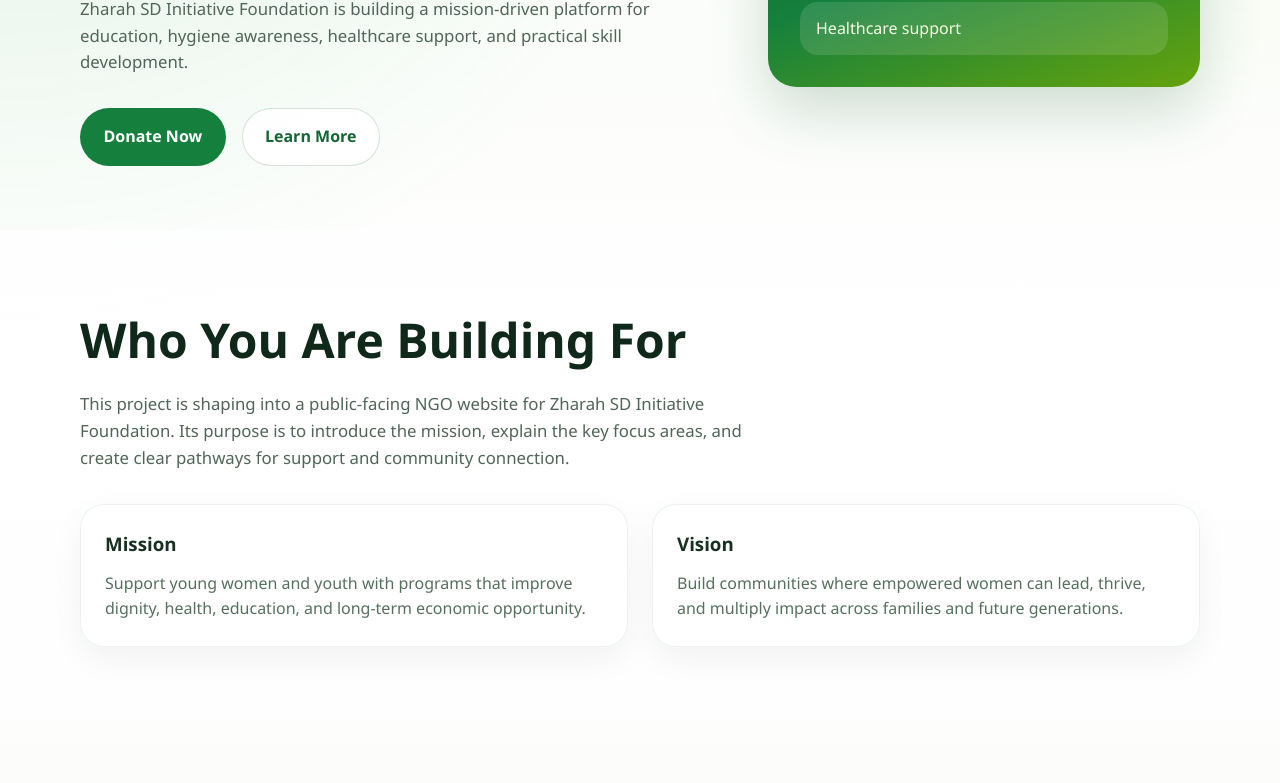
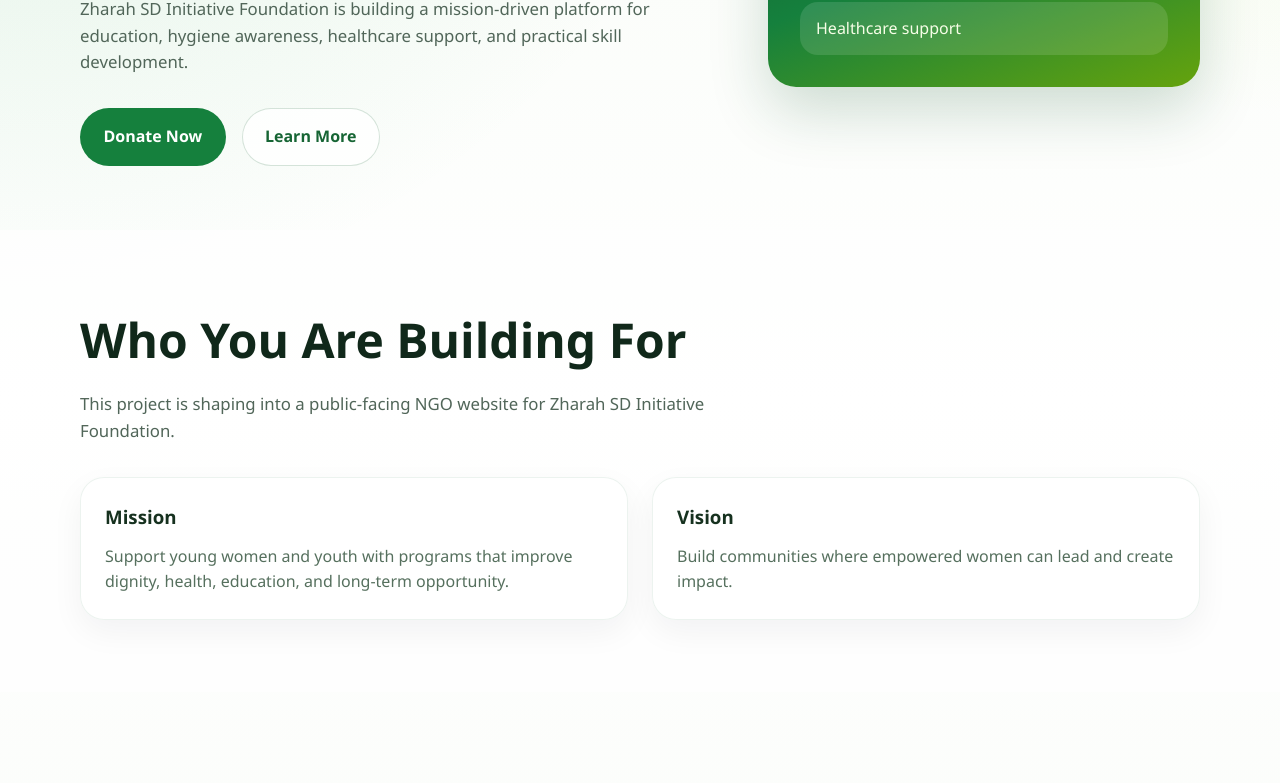
Before and after one commit to Abusadiq006/Zharah-SD-NGO, a React (Vite) app: page / in a window 1280 px wide. Shown: the part 455-1238 px from the top of the page. Built offline with nearby package versions, Linux system fonts and the light colour scheme.

Commit message:
adjusting about

```diff
--- a/src/sections/About.jsx
+++ b/src/sections/About.jsx
@@ -1,13 +1,11 @@
-const About = () => {
-  return (
+const About = ()=>{
+  return(
     <section className="section section--soft" id="about">
       <div className="container">
         <div className="section-header">
           <h2 className="section-title">Who You Are Building For</h2>
           <p className="section-copy">
-            This project is shaping into a public-facing NGO website for Zharah SD Initiative
-            Foundation. Its purpose is to introduce the mission, explain the key focus areas,
-            and create clear pathways for support and community connection.
+            This project is shaping into a public-facing NGO website for Zharah SD Initiative Foundation.
           </p>
         </div>
 
@@ -16,15 +14,14 @@ const About = () => {
             <h3>Mission</h3>
             <p>
               Support young women and youth with programs that improve dignity, health,
-              education, and long-term economic opportunity.
+              education, and long-term opportunity.
             </p>
           </article>
 
           <article className="info-card">
             <h3>Vision</h3>
             <p>
-              Build communities where empowered women can lead, thrive, and multiply impact
-              across families and future generations.
+              Build communities where empowered women can lead and create impact.
             </p>
           </article>
         </div>
```
